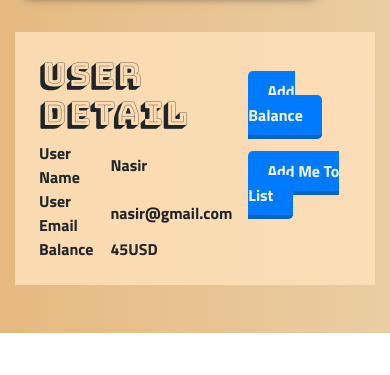
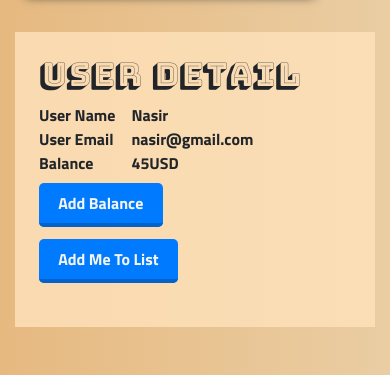
Before and after one commit to Shofol/excavatorGame, a website: page user.html in a window 390 px wide. Shown: the part 916-1291 px from the top of the page. Before the commit the page ends 1249 px from the top, so only its background shows below. Drawn offline with nearby package versions, Linux system fonts and the light colour scheme.

Commit message:
fix usercontrol button for mobile

```diff
--- a/scss/_sections.scss
+++ b/scss/_sections.scss
@@ -47,4 +47,9 @@ section {
         width: 300px;
         height: 400px;
     }
+
+    .userControl {
+        margin-top: 1rem;
+        margin-left: 0 !important;
+    }
 }
--- a/user.html
+++ b/user.html
@@ -40,7 +40,7 @@
         </iframe>
       </div>
       <div class="col-md-6 col-sm-12">
-        <div class="userDetail d-flex">
+        <div class="userDetail d-flex flex-wrap">
           <div>
             <h2 class="text-align-center">User Detail</h2>
             <table>
@@ -58,7 +58,7 @@
               </tr>
             </table>
           </div>
-          <div class="align-self-center" style="margin-left:1rem">
+          <div class="align-self-center userControl" style="margin-left:1rem">
             <div>
               <a href="#" class="info-button">Add Balance</a></div>
             <div style="margin-top:2rem;">
```
Also changed, not shown: css/main.css.
